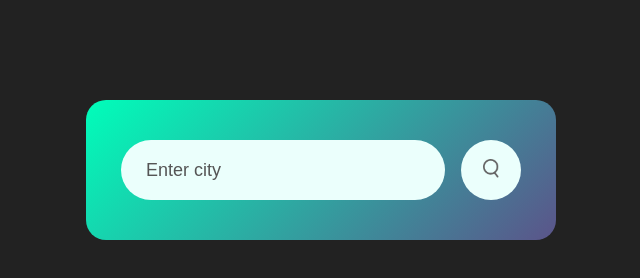
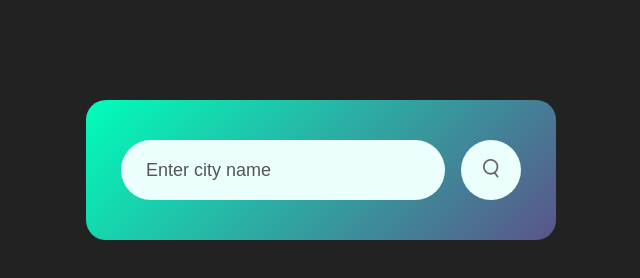
Before and after one commit to NikolaDundov/weather-api, a plain HTML site: page index.html in a window 1280 px wide. Shown: the full height of the page, 319-959 px from the left. Drawn offline with Linux system fonts and the light colour scheme.

Commit message:
some changes

```diff
--- a/index.html
+++ b/index.html
@@ -10,7 +10,7 @@
 
     <div class="card">
         <div class="search">
-            <input type="text" placeholder="Enter city name" value="Enter city" spellcheck="false">
+            <input type="text" placeholder="Enter city name" value="Enter city name" spellcheck="false">
             <button> <img src="img/search.png"></button>
         </div>
         <div class="error">
```
